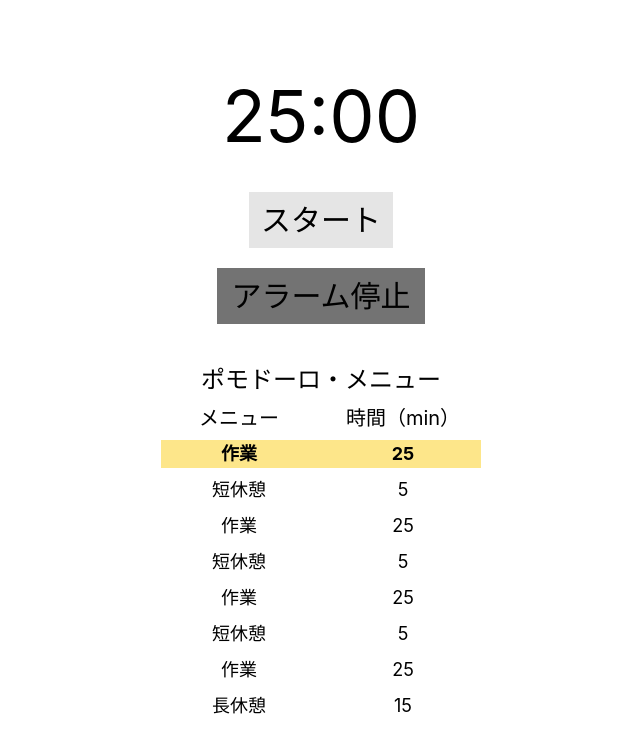
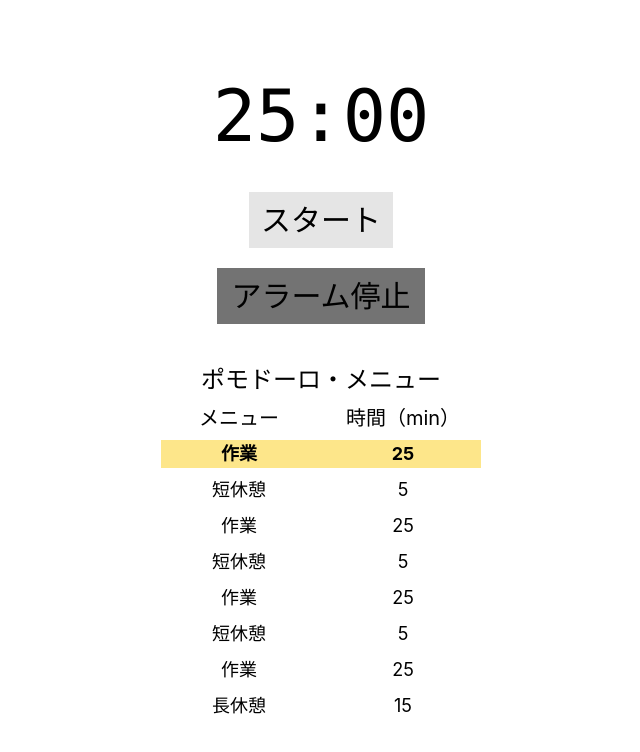
Before and after one commit to kzmshx/pomodoro, a React (Create React App) app: page / in a window 1280 px wide. Shown: the top 752 px of the page, without its empty margins (319-959 px from the left). Built offline with nearby package versions, Linux system fonts and the light colour scheme.

Commit message:
add: change timer font to mono

```diff
--- a/src/App.tsx
+++ b/src/App.tsx
@@ -101,7 +101,7 @@ function App() {
 
     return (
         <div className={"container mx-auto my-20"}>
-            <div className={"m-10 text-center text-7xl"}>{remainingTime}</div>
+            <div className={"m-10 text-center text-7xl font-mono"}>{remainingTime}</div>
             <div className={"m-10 grid grid-cols-1 place-items-center space-y-5 text-3xl"}>
                 <Button className={"w-36 h-14"} onClick={handleTimerButtonClick}>{timerButtonLabel}</Button>
                 <Button className={"w-52 h-14"} onClick={handleAlarmStopButtonClick}
```
